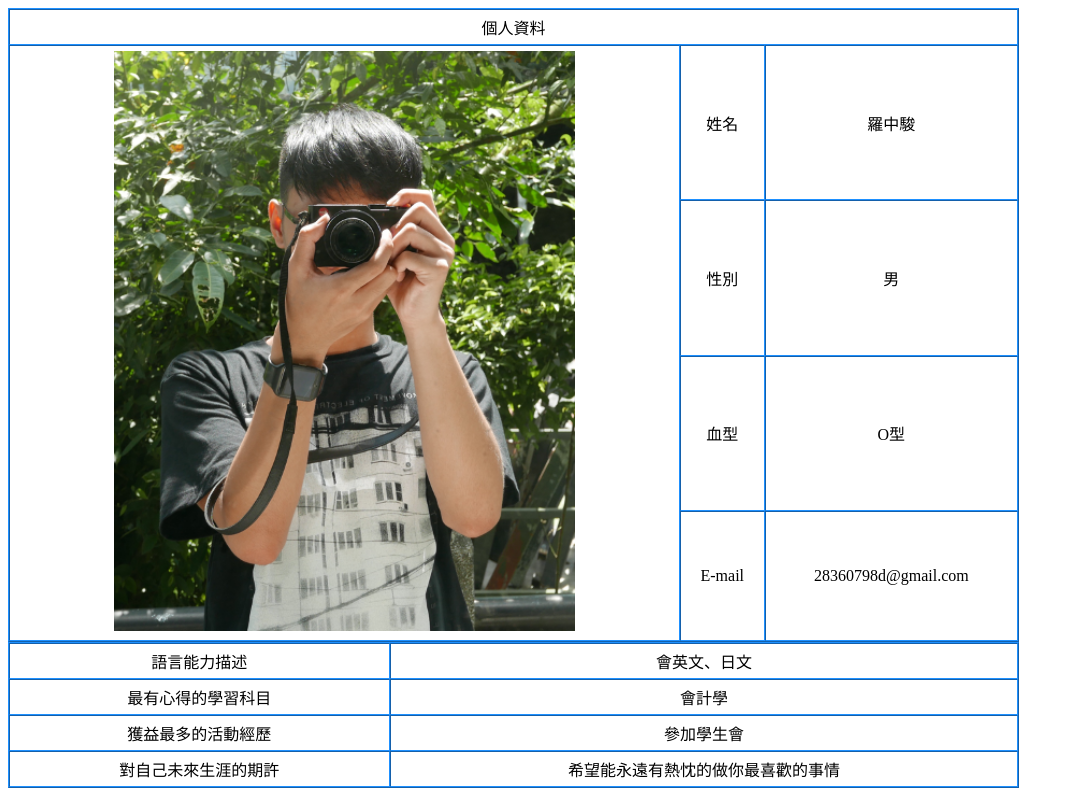
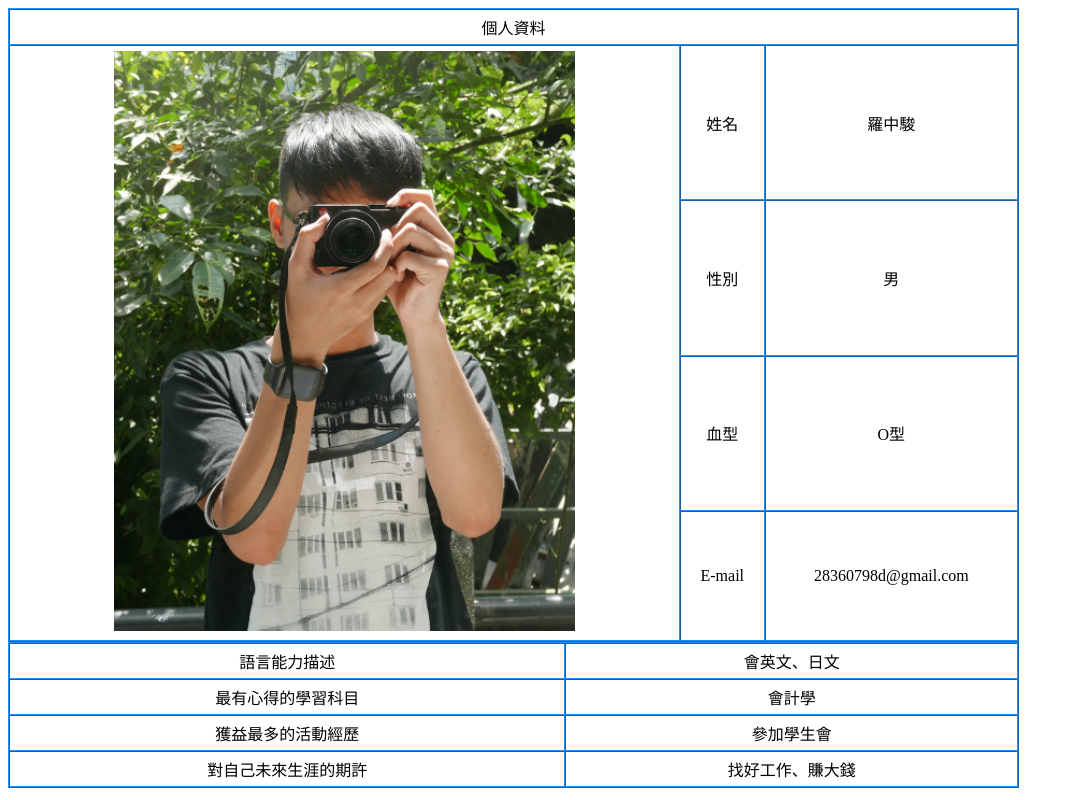
Before and after one commit to david890214/david890214.github.io, a plain HTML site: page B3A21/家庭作業03/index.htm in a window 1280 px wide. Shown: the whole page, without its empty margins (0-1074 px from the left). Drawn offline with Linux system fonts and the light colour scheme.

Commit message:
家庭作業03更改

```diff
--- a/B3A21/家庭作業03/index.htm
+++ b/B3A21/家庭作業03/index.htm
@@ -87,7 +87,7 @@
                </tr>
             <tr>
                 <td>對自己未來生涯的期許</td>
-                <td>希望能永遠有熱忱的做你最喜歡的事情</td>
+                <td>找好工作、賺大錢</td>
             </tr>
 
 
```
